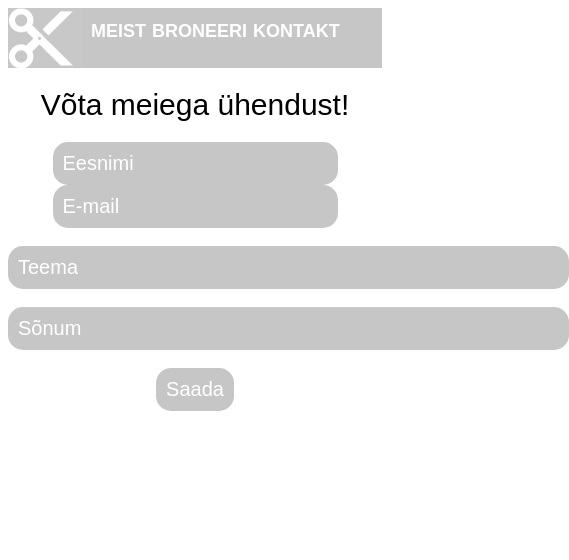
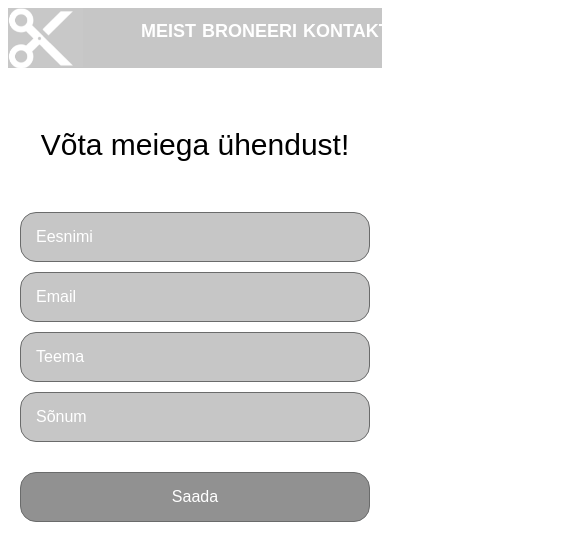
Before and after one commit to rekkaro/juuksur, a plain HTML site: page kontakt.html in a window 390 px wide. Shown: the whole page, 569 px wide, since content can reach past the window. Drawn offline with Linux system fonts and the light colour scheme.

Commit message:
Contact page update with form validation

```diff
--- /dev/null
+++ b/contact.css
@@ -0,0 +1,82 @@
+/* General */
+
+.contact {
+	margin-top: 40px;
+	width: 100%;
+	height: 100%;
+	display: flex;
+	flex-direction: column;
+}
+
+.contact-form {
+	width: 100%;
+	max-width: 1000px;
+	height: 100%;
+	flex-direction: column;
+}
+
+.btn {
+	width: 350px;
+	margin: 20px 0;
+}
+
+#contact-title {
+	margin-bottom: 30px;
+}
+
+h1 {
+	font-size: 30px;
+}
+
+/* Inputs design */
+
+.data-group input {
+	width: 25%;
+	min-width: 200px;
+}
+
+.msg-group input {
+	width: 50%;
+	min-width: 400px;
+}
+
+input {
+	font-size: 16px;
+	margin-bottom: 10px;
+	padding: 15px;
+	border-radius: 1em;
+	border: 1px solid #6a6b6b;
+	background-color: #c6c6c6;
+}
+
+.btn input {
+	width: 100%;
+	cursor: pointer;
+	color: #fff;
+	text-align: center;
+	background-color: #919191;
+}
+
+input::placeholder {
+	color: #ffffff;
+	font-weight: 500;
+}
+
+/* Hovering action */
+
+input:hover {
+	background-color: #969696;
+	color: #ffffff;
+}
+
+.btn input:hover {
+	background-color: #696969;
+}
+
+/* MEDIA */
+@media screen and (max-width: 700px) {
+	.data-group input,
+	.msg-group input {
+		min-width: 350px;
+	}
+}
--- /dev/null
+++ b/contact.js
@@ -0,0 +1,21 @@
+function validateform() {
+
+  var name = document.myform.name.value;
+  var email = document.myform.email.value;
+  var topic = document.myform.topic.value;
+  var message = document.myform.message.value;
+
+  if (name === '') {
+    alert("Palun sisesta nimi!");
+    return false;
+  } else if (email === '') {
+    alert("Palun sisesta email!");
+    return false;
+  } else if (topic === '') {
+    alert("Palun sisesta teema!");
+    return false;
+  } else if (message === '') {
+    alert("Palun sisesta sõnum!");
+    return false;
+  }
+}
--- a/custom.css
+++ b/custom.css
@@ -1,31 +1,48 @@
 .header {
 	height: 115px;
-    background-color: #C6C6C6;
+	background-color: #c6c6c6;
 	align-content: center;
-    background-image: url("logo.png");
+	background-image: url("img/logo.png");
 	background-repeat: no-repeat;
-
 }
 
-
-.pea{
-    margin:auto;
+.pea {
+	margin: auto;
 	padding-left: 20px;
 	padding-right: 20px;
 
 	background-position: left;
 	height: auto;
-    max-width: 1200px
+	max-width: 1200px;
 }
 container { width:100px; height:100px; position:relative; }
 .clicker { display:block; width:80px; height:80px; position:absolute; top:0px; left:0px;  }
 
-.menu{
+.kontakt {
+	display: flex;
+	justify-content: center;
+	align-content: center;
+}
 
+.clicker {
+	display: block;
+	width: 80px;
+	height: 80px;
+	position: absolute;
+	top: 0px;
+	left: 0px;
+}
+
+.logo {
+	float: left;
+	width:120px;
+	height:115px;
+}
+
+.menu {
 	display: flex;
 	justify-content: space-between;
 	padding: 30px 20px 30px 100px;
-
 }
 .menu a {
 	display: flex;
@@ -35,131 +52,111 @@ container { width:100px; height:100px; position:relative; }
 	font-weight: 550;
 	text-decoration-color: white;
 	color: white;
-    font-size: 40;
-
+	font-size: 40px;
 }
-.keha{
+.keha {
 	width: 1200px;
 	align-content: center;
-
-
-
 }
 
-.pilt img{
+.pilt img {
 	width: calc(100% - 200px);
 	height: auto;
 	padding-top: 30px;
 }
 
-.tekst{
+.tekst {
 	font-family: sans-serif;
-    font-size: 25;
+	font-size: 25px;
 	padding: 30px 100px 30px 120px;
 	text-align: justify;
 	font-weight: 200;
-
 }
 
-.meist{
+.meist {
 	display: flex;
-    justify-content: space-between
-
+	justify-content: space-between;
 }
 
-h1{
+h1 {
 	font-family: sans-serif;
-    font-size: 70;
+	font-size: 50px;
 	font-weight: 350;
 	align-content: center;
 }
 
-h2{
+h2 {
 	font-family: sans-serif;
-    font-size: 35;
+	font-size: 35px;
 	font-weight: 250;
 	align-content: center;
 }
 
-.broneeri{
+.broneeri {
 	padding-top: 30px;
 }
 
 table {
 	border-collapse: collapse;
 	width: calc(100%-100px);
-
-
-
 }
 
-table, th, td {
+table,
+th,
+td {
 	border: 1px solid black;
 	text-align: center;
 	padding: 15px;
-
-
 }
 
-th{
-    background-color: #C6C6C6;
+th {
+	background-color: #c6c6c6;
 	color: white;
 	font-size: 30px;
 }
 
-tr{
-    background-color: #F1F1F1;
+tr {
+	background-color: #f1f1f1;
 	font-size: 25px;
 }
 
-form{
-
+form {
 	align-content: space-between;
-    margin:auto;
+	margin: auto;
 }
 
-input{
+input {
+	padding: 10px;
+	font-size: 18px;
+	background-color: #c6c6c6;
+	text-decoration-color: white;
+	color: white;
+	border-radius: 15px;
+	border: none;
+}
+
+button {
 	padding: 10px;
 
 	font-size: 20px;
-    background-color: #C6C6C6;
+	background-color: #c6c6c6;
 	text-decoration-color: white;
 	color: white;
 	border-radius: 15px;
-    border:none;
-}
-
-button{
-    padding: 10px;
-
-    font-size: 20px;
-    background-color: #C6C6C6;
-    text-decoration-color: white;
-    color: white;
-    border-radius: 15px;
-    border:none;
-
+	border: none;
 }
 
 @media only screen and (max-width: 1000px) {
-
-    .header{
+	.header {
 		height: 70px;
-    background-size: contain;}
-
-    html, body {
-
+		background-size: contain;
 	}
 
-    .menu{
-
+	.menu {
 		display: flex;
 		justify-content: space-between;
 		padding: 18px 20px 30px 10px;
-
 	}
-
-
 
 	.menu a {
 		display: flex;
@@ -173,10 +170,9 @@ button{
 		padding: 3px;
 	}
 	.pea {
-
 	}
 
-    h1  {
+	h1 {
 		font-size: 30px;
 	}
 
@@ -184,88 +180,76 @@ button{
 		font-size: 20px;
 	}
 
-    .pilt img{
+	.pilt img {
 		width: auto;
 
 		padding-top: 30px;
 		max-width: 80%;
 		max-height: 100%;
-        margin: auto;}
+		margin: auto;
+	}
 
-
-.keha{
+	.keha {
 		width: auto;
 		margin: auto;
-
 	}
 
-    .meist{
-    display:list-item;
-
+	.meist {
+		display: list-item;
 	}
-    img{
+	img {
 		max-width: 40%;
 	}
-    .tekst{
+	.tekst {
 		font-family: sans-serif;
 		font-size: 15;
-    padding: 30px  30px 40px;
+		padding: 30px 30px 40px;
 		width: 400px;
 		text-align: justify;
 		font-weight: 200;
-
 	}
 
-    form{
-    margin:auto;
-        width:
+	form {
+		margin: auto;
+		width: ;
 	}
 
 	table {
 		border-collapse: collapse;
 		width: calc(100%);
-
-
-
 	}
 
-    table, th, td {
+	table,
+	th,
+	td {
 		border: 1px solid black;
 		text-align: center;
 		padding: 7px;
-
-
 	}
 
-    th{
-    background-color: #C6C6C6;
+	th {
+		background-color: #c6c6c6;
 		color: white;
 		font-size: 20px;
 	}
 
-tr{
-    background-color: #F1F1F1;
+	tr {
+		background-color: #f1f1f1;
 		font-size: 15px;
 	}
-
-
 }
 
 @media only screen and (max-width: 600px) {
+	.header {
+		height: 60px;
+		background-size: contain;
+	}
 
-       .header{
-        height: 60px;
-    background-size: contain;}
-
-    .menu{
-
+	.menu {
 		display: flex;
 		justify-content: space-between;
 		padding: 10px 20px 30px 10px;
-
 	}
-
-
 
 	.menu a {
 		display: flex;
@@ -279,10 +263,9 @@ tr{
 		padding: 3px;
 	}
 	.pea {
-
 	}
 
-    h1  {
+	h1 {
 		font-size: 30px;
 	}
 
@@ -290,7 +273,7 @@ tr{
 		font-size: 20px;
 	}
 
-    .pilt img{
+	.pilt img {
 		min-width: 400px;
 		width: auto;
 		height: auto;
@@ -298,63 +281,55 @@ tr{
 		padding-top: 30px;
 		max-width: 90%;
 		max-height: 100%;
-        margin: auto;}
+		margin: auto;
+	}
 
-
-.keha{
+	.keha {
 		width: auto;
 		margin: auto;
-
 	}
 
-    .meist{
-    display:list-item;
-
+	.meist {
+		display: list-item;
 	}
-    img{
+	img {
 		max-width: 40%;
 	}
-    .tekst{
+	.tekst {
 		font-family: sans-serif;
 		font-size: 15;
-    padding: 15px  15px 30px;
+		padding: 15px 15px 30px;
 		width: 300px;
 		text-align: justify;
 		font-weight: 200;
-
 	}
 
-    form{
-    margin:auto;
-        width:
+	form {
+		margin: auto;
+		width: auto;
 	}
 
 	table {
 		border-collapse: collapse;
 		width: calc(100%);
-
-
-
 	}
 
-    table, th, td {
+	table,
+	th,
+	td {
 		border: 1px solid black;
 		text-align: center;
 		padding: 7px;
-
-
 	}
 
-    th{
-    background-color: #C6C6C6;
+	th {
+		background-color: #c6c6c6;
 		color: white;
 		font-size: 20px;
 	}
 
-tr{
-    background-color: #F1F1F1;
+	tr {
+		background-color: #f1f1f1;
 		font-size: 15px;
 	}
-
-
 }
--- a/kontakt.html
+++ b/kontakt.html
@@ -1,4 +1,5 @@
 <html lang="ee">
+
 <head>
     <meta charset="utf-8">
     <meta http-equiv="X-UA-Compatible" content="IE=edge">
@@ -7,38 +8,50 @@
     <meta name="author" content="">
     <title>Kontakt</title>
     <link rel="stylesheet" href="custom.css">
+    <link rel="stylesheet" href="contact.css">
 
+    <script src="contact.js"></script>
 </head>
+
 <body>
-        <!-- päis --->
+    <!-- header --->
     <center>
         <div class="header">
             <a href="index.html">
-  <img src="trans.png" style="float:left;width:70px;height:60px;">
+                <img class="logo" src="img/trans.png">
             </a>
             <div class="pea">
-                <div class ="menu">
+                <div class="menu">
                     <a href="meist.html">Meist</a>
                     <a href="broneeri.html">Broneeri</a>
                     <a href="kontakt.html">Kontakt</a>
                 </div>
             </div>
-
-        </div>
-         <!-- keha --->
-        <div class = "keha">
-            <div class="kontakt">
-                <h1>Võta meiega ühendust!</h1>
-                <form>
-                <input type="text" id="fname1" name="fname" value="Eesnimi"size="20">
-                <input type="text" id="fname2" name="fname" value="E-mail" size="20"><br><br>
-                <input type="text" id="fname3" name="fname" value="Teema" size="43"><br><br>
-                <input type="text" id="fname4" name="fname" value="Sõnum" size="43" height="48"><br><br>
-                </form>
-                <button>Saada</button>
-
         </div>
 
+        <!-- contact form --->
+        <div class="contact">
+            <div id="contact-title">
+                <h1>Võta meiega ühendust!</h1>
+            </div>
+
+            <form name="myform" class="contact-form" method="POST" action="https://rekkaro.github.io/juuksur/kontakt.html"
+                onsubmit="return validateform()">
+                <div class="data-group">
+                    <input type="text" id="name" placeholder="Eesnimi">
+                    <input type="email" id="email" placeholder="Email">
+                </div>
+
+                <div class="msg-group">
+                    <input type="text" id="topic" placeholder="Teema">
+                    <input type="text" id="message" placeholder="Sõnum">
+                </div>
+                <div class="btn">
+                    <input type="submit" value="Saada" />
+                </div>
+            </form>
         </div>
     </center>
 </body>
+
+</html>
```
Also changed, not shown: broneeri.html (+7 -17 lines), index.html (+16 -8 lines), meist.html (+29 -8 lines), img/Pilt2.png (renamed from Pilt2.png), img/logo.png (renamed from logo.png), img/pilt1.png (renamed from pilt1.png), img/pilt3.png (renamed from pilt3.png), img/trans.png (renamed from trans.png). Lines whose indentation alone changed are shown as unchanged.
